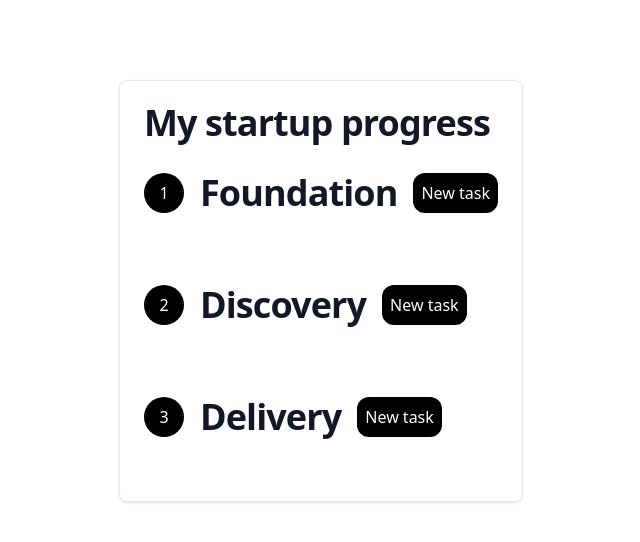
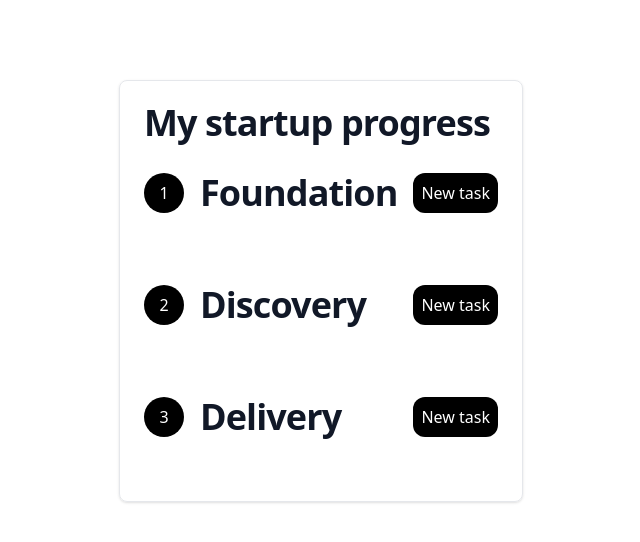
Before and after one commit to Jordandom/oaks-lab-test-assignment, a React (Vite) app: page / in a window 1280 px wide. Shown: the top 542 px of the page, without its empty margins (319-959 px from the left). Built offline with nearby package versions, Linux system fonts and the light colour scheme.

Commit message:
edited card styles

```diff
--- a/src/components/card.tsx
+++ b/src/components/card.tsx
@@ -1,6 +1,6 @@
 export const Card = ({ children }: { children: React.ReactNode }) => {
   return (
-    <div className="flex max-w-md flex-col gap-8 rounded-lg border border-gray-200 p-6 shadow">
+    <div className="flex w-auto max-w-lg flex-col gap-8 rounded-lg border border-gray-200 p-6 shadow">
       {children}
     </div>
   );
--- a/src/components/phase.tsx
+++ b/src/components/phase.tsx
@@ -44,11 +44,13 @@ const PhaseComponent = ({ phaseName }: PhaseProps) => {
 
   return (
     <>
-      <div className="flex items-center gap-4">
-        <span className="flex h-10 w-10 items-center justify-center rounded-full bg-black text-white">
-          {phase?.order}
-        </span>
-        <Heading size="m" title={phase?.name} />
+      <div className="flex items-center justify-between gap-4">
+        <div className="flex items-center gap-4">
+          <div className="flex h-10 w-10 items-center justify-center rounded-full bg-black text-white">
+            {phase?.order}
+          </div>
+          <Heading size="m" title={phase?.name} />
+        </div>
         {phase?.completed ? (
           <svg
             xmlns="http://www.w3.org/2000/svg"
```
